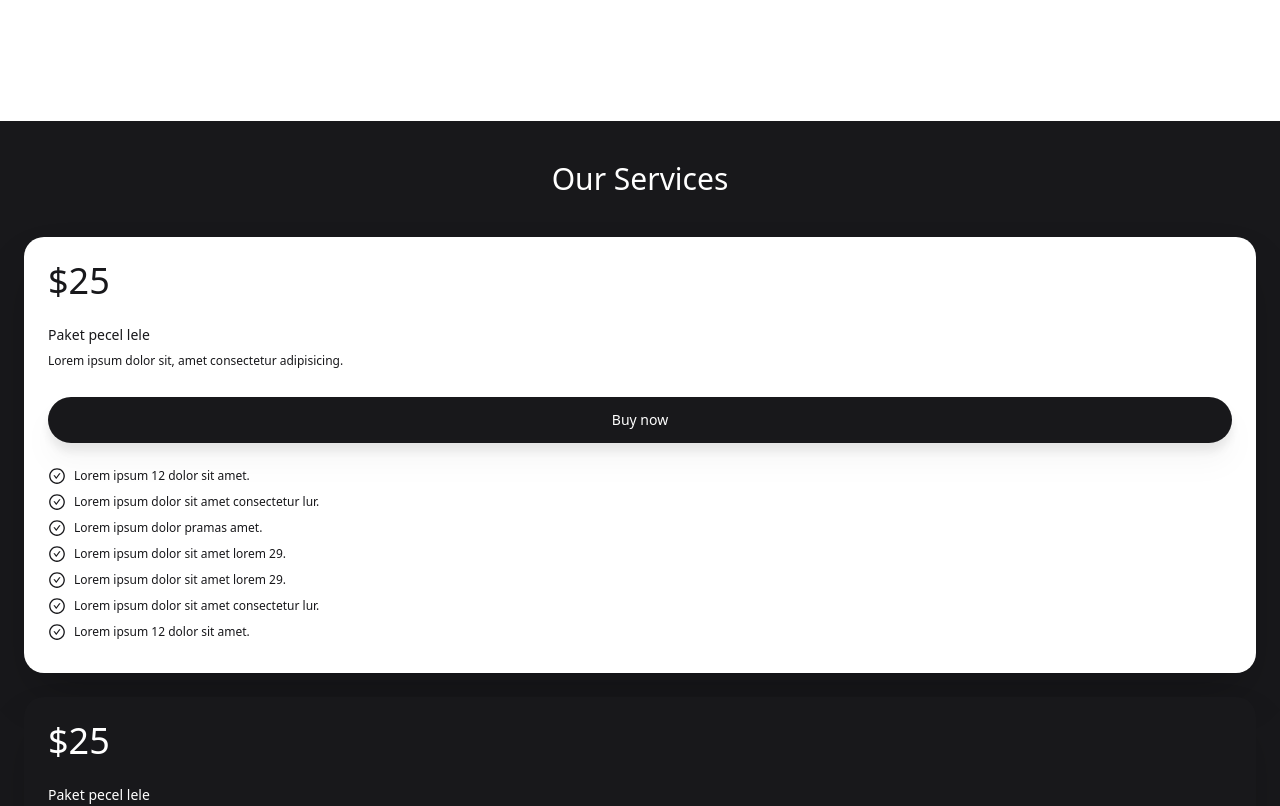
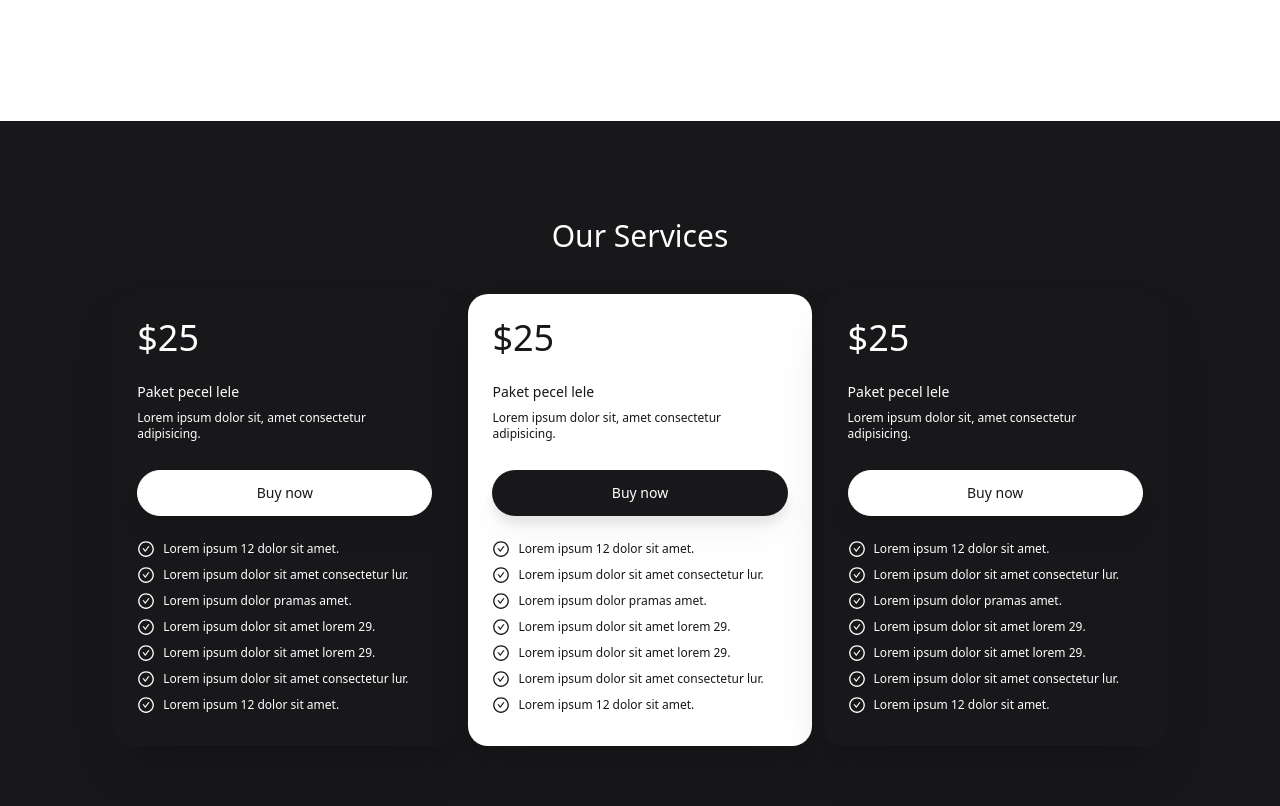
Before and after one commit to pujiragil/Hitech, a React (Vite) app: page / in a window 1280 px wide. Shown: the part 1340-2146 px from the top of the page. Built offline with nearby package versions, Linux system fonts and the light colour scheme.

Commit message:
adding card section for desktop view

```diff
--- a/src/components/CardSection.jsx
+++ b/src/components/CardSection.jsx
@@ -5,9 +5,9 @@ import { obj1, obj2, obj3 } from './fragments/cardObj'
 const CardSection = () => {
   return (
     <div className='bg-zinc-900'>
-      <div className="container h-fit mx-auto px-6">
+      <div className="container h-fit lg:h-desk md:h-screen md:flex md:justify-center md:items-center md:flex-col mx-auto px-6">
         <h1 className="text-white text-3xl font-medium text-center py-10">Our Services</h1>
-        <div className="flex justify-center items-center flex-col pb-6">
+        <div className="flex justify-center items-center md:flex-row md:gap-x-3 flex-col pb-6">
           <Card {...obj1}/>
           <Card {...obj2}/>
           <Card {...obj3}/>
--- a/src/components/fragments/card.jsx
+++ b/src/components/fragments/card.jsx
@@ -1,9 +1,9 @@
 import React from 'react'
 import { AiOutlineCheckCircle } from 'react-icons/ai'
 
-const Card = ({ primary, textColor, buttonText, buttonBg, textWhite,buttonHov }) => {
+const Card = ({ order, primary, textColor, buttonText, buttonBg, textWhite,buttonHov }) => {
   return (
-    <div className={`${ primary ? 'bg-white' : 'bg-zinc-900' } w-full ${textColor} shadow-2xl rounded-large flex flex-col p-6 mb-6`}>
+    <div className={`${ primary ? 'bg-white' : 'bg-zinc-900' } w-full ${order} ${textColor} shadow-2xl rounded-large flex flex-col p-6 mb-6`}>
         <h3 className="text-4xl font-medium mb-6">$25</h3>
         <p className="text-sm font-medium mb-2">Paket pecel lele</p>
         <p className="text-xs mb-2 w-10/12 mb-7">Lorem ipsum dolor sit, amet consectetur adipisicing.</p>
--- a/src/components/fragments/cardObj.jsx
+++ b/src/components/fragments/cardObj.jsx
@@ -1,4 +1,5 @@
 export const obj1 = {
+  order: 'order-2',
   primary: true,
   textColor: 'text-zinc-900',
   buttonText: 'text-white',
@@ -7,6 +8,7 @@ export const obj1 = {
 }
 
 export const obj2 = {
+  order: 'order-1',
   primary: false,
   textColor: 'text-white',
   buttonText: 'text-zinc-900',
@@ -16,6 +18,7 @@ export const obj2 = {
 }
 
 export const obj3 = {
+  order: 'order-3',
   primary: false,
   textColor: 'text-white',
   buttonText: 'text-zinc-900',
```
